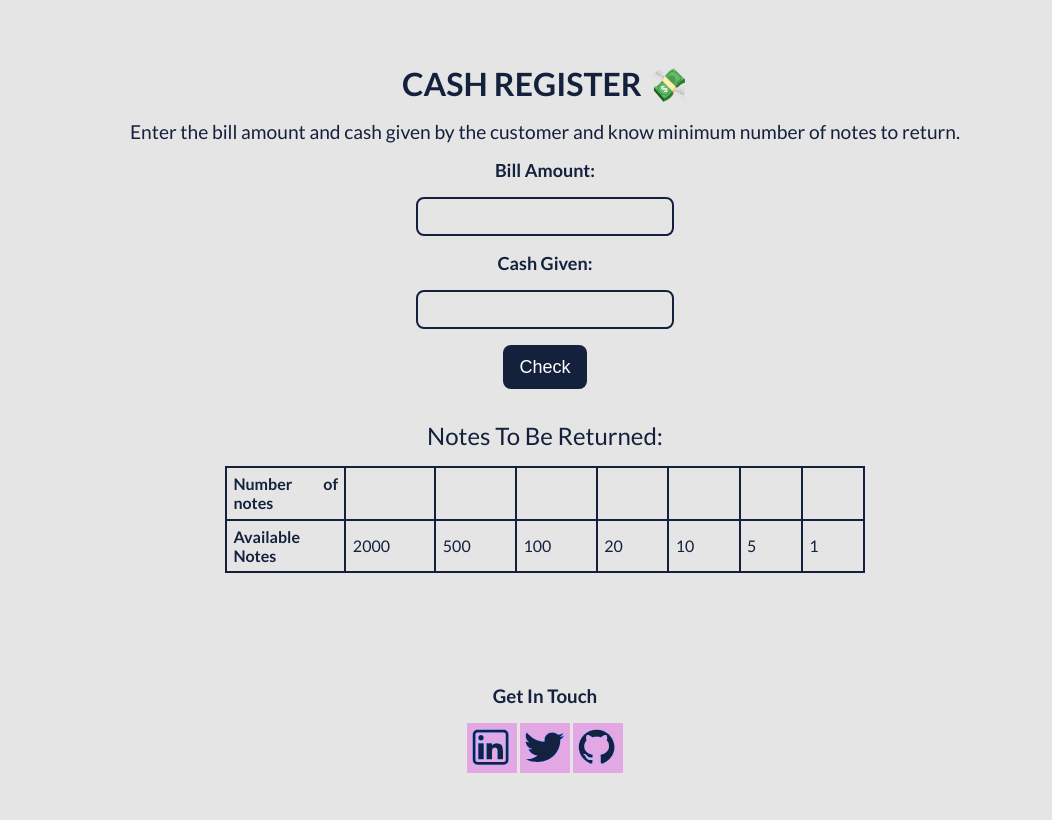
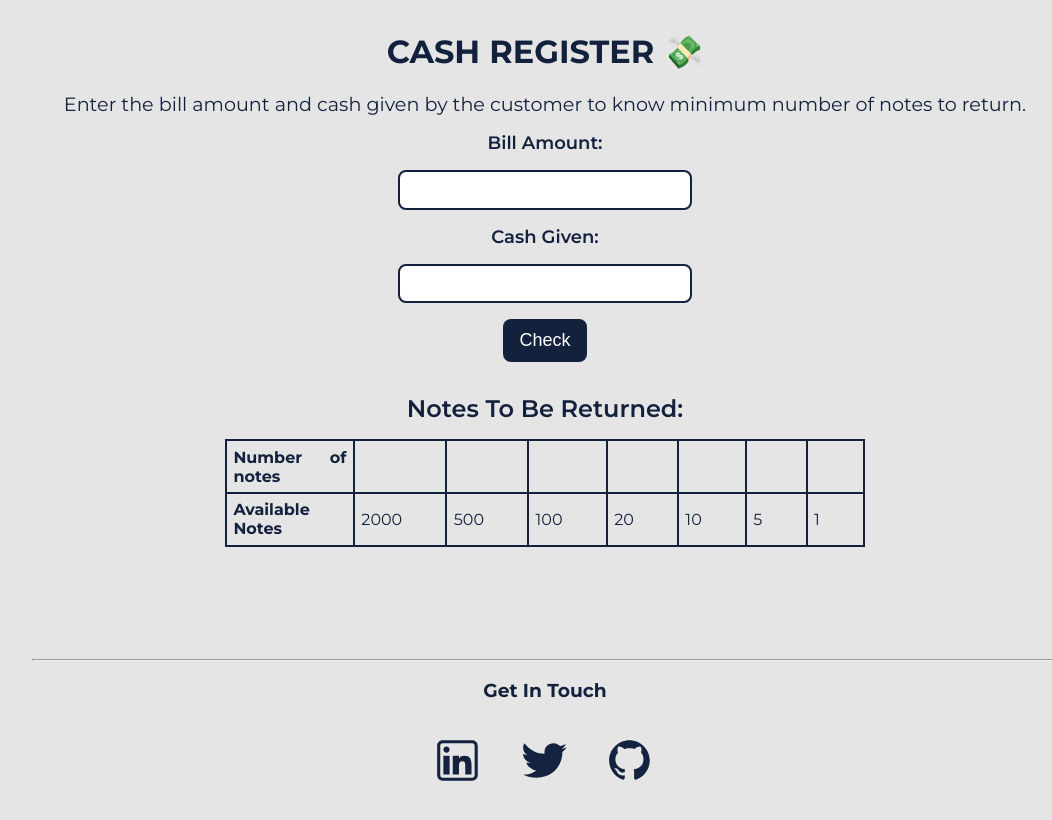
Before and after one commit to NeerajVodala/CashRegister, a plain HTML site: page index.html in a window 1280 px wide. Shown: the whole page, without its empty margins (95-1147 px from the left). Drawn offline with Linux system fonts and the light colour scheme.

Commit message:
refactor: CSS

```diff
--- a/app.js
+++ b/app.js
@@ -1,7 +1,7 @@
 const billAmount = document.querySelector("#bill-amount");
 const cashGiven = document.querySelector("#cash-given");
-const checkButton = document.querySelector("#check-btn");
-const message = document.querySelector("#error-message");
+const checkButton = document.querySelector(".btn-check");
+const message = document.querySelector(".result");
 const noOfNotes = document.querySelectorAll(".no-of-notes");
 
 const availableNotes = [2000, 500, 100, 20, 10, 5, 1];
--- a/index.html
+++ b/index.html
@@ -12,14 +12,14 @@
 <body>
     <div class="container">
         <h1 class="heading">CASH REGISTER 💸</h1>
-        <p class="description">Enter the bill amount and cash given by the customer and know minimum number of notes to
+        <p class="description">Enter the bill amount and cash given by the customer to know minimum number of notes to
             return.</p>
         <label class="input-label" for="bill-amount">Bill Amount:</label>
-        <input class="input" type="number" id="bill-amount">
+        <input class="input" type="number" min="1" id="bill-amount">
         <label class="input-label" for="cash-given">Cash Given:</label>
-        <input class="input" type="number" id="cash-given">
-        <button id="check-btn">Check</button>
-        <p id="error-message"></p>
+        <input class="input" type="number" min="1" id="cash-given">
+        <button class="btn-check">Check</button>
+        <div class="result"></div>
         <table class="return-change">
             <caption class="caption">Notes To Be Returned:</caption>
             <tr>
@@ -45,16 +45,13 @@
 
         </table>
 </div>
+<hr>
     <footer>
         <h3 class="footer-text">Get In Touch</h3>
         <ul class="footer-list">
 
             <li>
-        <a
-          class="links"
-          href="https://www.linkedin.com/in/neerajvodala/"
-          target="_blank"
-        >
+                <a class="links" href="https://www.linkedin.com/in/neerajvodala/" target="_blank">
                     <img class="svg--color-change" src="images/linkedin.svg" alt="linkedin" />
                 </a>
             </li>
--- a/main.css
+++ b/main.css
@@ -1,36 +1,36 @@
-@import url('https://fonts.googleapis.com/css2?family=Lato:wght@400;700&display=swap');
-* {
-    padding: 0;
-    margin: 0;
-    box-sizing: border-box;
+@import url('https://fonts.googleapis.com/css2?family=Montserrat:wght@400;600;700&display=swap');
+
+body {
+    font-family: 'Montserrat', sans-serif;
     background-color: var(--site-color);
     color: var(--text-color);
-  }
-
-  a {
-    text-decoration: none;
+    margin: 0px;
 }
 
 :root {
-
     --black-color: #000000;
     --text-color: #14213D;
     --fill-color: #FCA311;
     --site-color: #E5E5E5;
+    --no-color: #FFFFFF;
 }
 
-  body {
-    font-family: 'Lato', sans-serif;
-    min-width: 100vw;
+
+.link {
+    text-decoration: none;
+    padding: 0.45rem 1rem;
+    color: var(--text-color);
+
+}
+
+.list--inline {
+    display: inline;
+
 }
 
 .container {
-    margin: 4rem auto 7rem;
+    margin: 2rem auto 7rem;
     text-align: center;
-    color: var(--text-color);
-  }
-
-  .heading {
     color: var(--text-color);
 }
 
@@ -47,7 +47,6 @@
 
 .input {
     font-size: 14px;
-
     padding: 0.6rem 1rem;
     margin: 1rem;
     border: 2px solid var(--text-color);
@@ -56,7 +55,7 @@
     max-width: 258px;
 }
 
-  #check-btn {
+.btn-check {
     background: var(--text-color);
     border: none;
     color: #fff;
@@ -69,10 +68,52 @@
     display: block;
 }
 
-  #error-message {
+.result {
     display: block;
     font-size: larger;
-    margin: 1rem 0 0;
+    margin: 1rem 0rem;
+}
+footer {
+    text-align: center;
+}
+
+hr {
+   width: 80%;
+}
+
+
+.footer-list {
+    margin: 1rem;
+}
+
+a {
+    text-decoration: none;
+}
+
+a,
+img,
+li {
+    display: inline;
+}
+
+img {
+    width: 50px;
+    padding: 1rem;
+}
+
+.svg--color-change {
+    filter: invert(9%) sepia(66%) saturate(1349%) hue-rotate(199deg) brightness(92%) contrast(93%);
+}
+ul {
+    padding-inline-start: 0px;
+}
+
+th,
+td {
+  border: 2px solid var(--text-color);
+  width: 0%;
+  border-collapse: collapse;
+  padding: 0.4rem;
 }
 
 .return-change {
@@ -85,41 +126,5 @@
 .return-change caption {
   margin: 1rem auto;
   font-size: x-large;
-    font-weight: 500;
+  font-weight: 600;
 }
-
-  th,
-  td {
-    border: 2px solid var(--text-color);
-    width: 0%;
-    border-collapse: collapse;
-    padding: 0.4rem;
-  }
-
-  footer {
-    text-align: center;
-  }
-
-  footer p {
-    font-size: large;
-    text-align: center;
-  }
-
-  .footer-list {
-    margin: 1rem;
-  }
-
-  a,
-  img,
-  li {
-    display: inline;
-  }
-
-  img {
-    width: 50px;
-    padding: 0.2rem;
-  }
-
-  .svg--color-change {
-    filter: invert(9%) sepia(66%) saturate(1349%) hue-rotate(199deg) brightness(92%) contrast(93%);
-}
```
Lines whose indentation alone changed are shown as unchanged.
